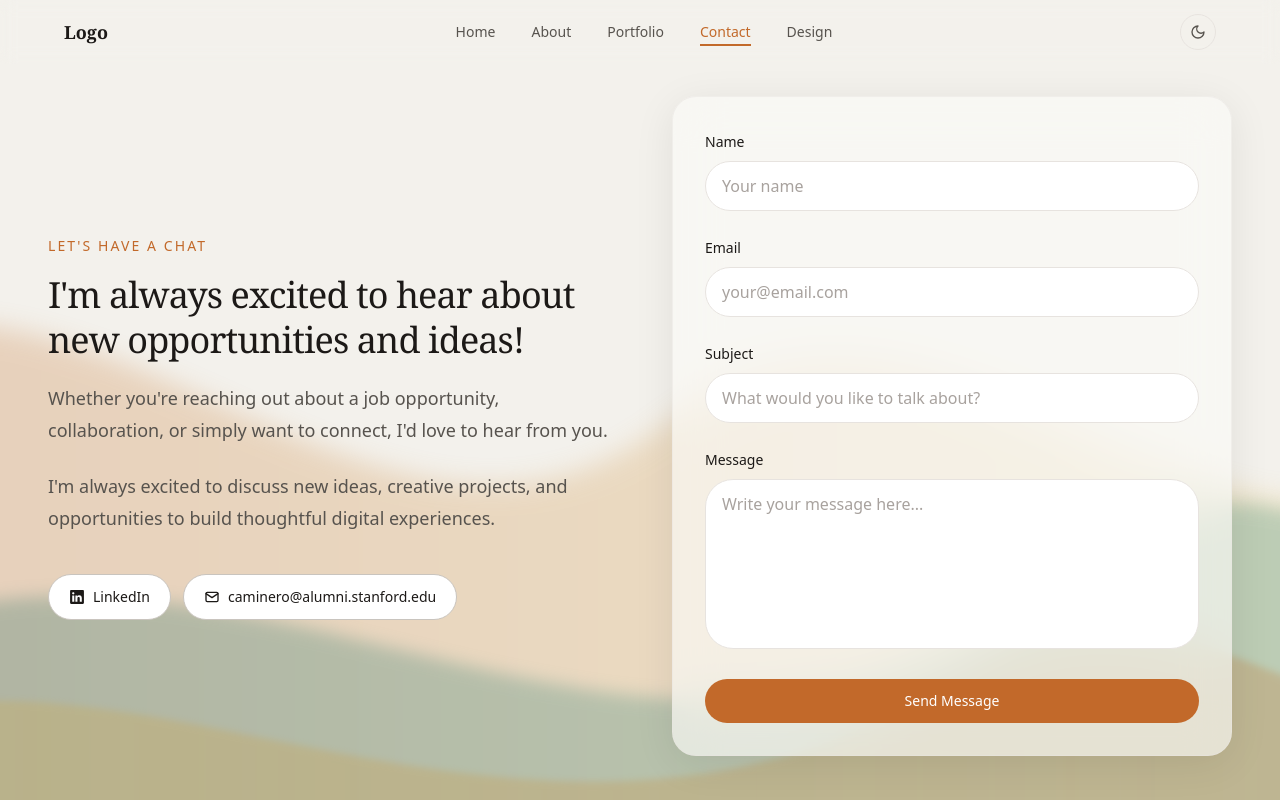
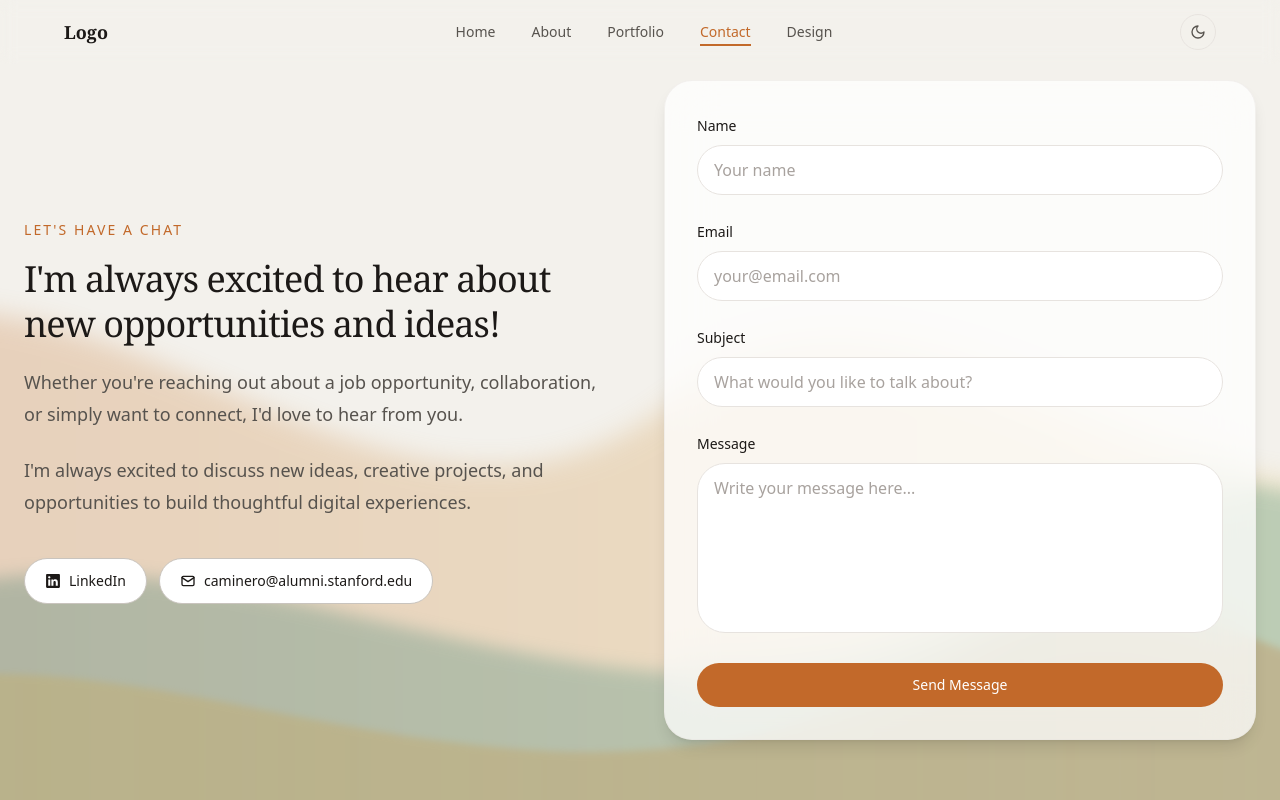
Before and after one commit to nerdboy626/portfolio, a Next.js app: page /contact in a window 1280 px wide. Shown: the top 800 px of the page. Built offline with nearby package versions, Linux system fonts and the light colour scheme.

Commit message:
style: make contact page styling consistent with rest of the site

```diff
--- a/src/app/components/Hero.tsx
+++ b/src/app/components/Hero.tsx
@@ -22,7 +22,7 @@ export default function Hero() {
       {/* Content */}
       <div
         ref={ref}
-        className="relative z-10 mx-auto flex max-w-6xl flex-col items-center px-6 text-center"
+        className="container relative z-10 flex flex-col items-center text-center"
       >
         <p
           className={`mb-4 text-sm font-medium uppercase tracking-[0.15em] text-foreground-subtle ${fadeUpClass(isVisible, "delay-50", "translate-y-16")}`}
--- a/src/app/contact/components/ContactForm.tsx
+++ b/src/app/contact/components/ContactForm.tsx
@@ -75,7 +75,7 @@ export default function ContactForm({ isVisible }: ContactFormProps) {
         "translate-y-24",
       )}`}
     >
-      <div className="rounded-3xl border border-border/50 bg-background/65 p-8 shadow-[0_8px_40px_rgba(0,0,0,0.08)] backdrop-blur-xl">
+      <div className="rounded-[28px] border border-border/50 bg-card/75 p-6 md:p-8 shadow-lg backdrop-blur-xl">
         <form onSubmit={handleSubmit} className="flex flex-col gap-6">
           <div>
             <label htmlFor="name">Name</label>
--- a/src/app/contact/page.tsx
+++ b/src/app/contact/page.tsx
@@ -17,10 +17,10 @@ export default function ContactPage() {
       {/* content */}
       <div
         ref={ref}
-        className="relative z-10 mx-auto flex min-h-screen w-full max-w-7xl flex-col items-center justify-center gap-16 px-6 py-24 lg:flex-row lg:px-12"
+        className="container relative z-10 flex min-h-screen flex-col justify-center gap-16 py-20 lg:flex-row lg:items-center"
       >
         <div
-          className={`w-full max-w-2xl ${fadeUpClass(isVisible, "delay-50", "translate-y-24")}`}
+          className={`w-full max-w-xl ${fadeUpClass(isVisible, "delay-50", "translate-y-24")}`}
         >
           <p className="mb-3 text-sm font-medium uppercase tracking-[0.15em] text-primary">
             Let's Have a Chat
--- a/src/app/globals.css
+++ b/src/app/globals.css
@@ -218,6 +218,26 @@
   label {
     @apply text-sm font-medium text-foreground;
   }
+
+  /* Override default styles for autofill in webkit browsers (Chrome, Safari) */
+  input:-webkit-autofill,
+  input:-webkit-autofill:hover,
+  input:-webkit-autofill:focus,
+  select:-webkit-autofill,
+  select:-webkit-autofill:hover,
+  select:-webkit-autofill:focus,
+  textarea:-webkit-autofill,
+  textarea:-webkit-autofill:hover,
+  textarea:-webkit-autofill:focus {
+    -webkit-text-fill-color: var(--foreground);
+    -webkit-box-shadow: 0 0 0px 1000px var(--card) inset;
+
+    transition: background-color 9999s ease-in-out 0s;
+
+    caret-color: var(--foreground);
+
+    border-color: var(--border);
+  }
 }
 
 @layer components {
@@ -251,6 +271,58 @@
 
   .section {
     @apply py-12;
+  }
+
+  .toast-base {
+    @apply rounded-2xl border shadow-lg backdrop-blur-md;
+
+    background: var(--card) !important;
+    border-color: var(--border) !important;
+    color: var(--foreground) !important;
+
+    padding: 1rem !important;
+
+    box-shadow: var(--shadow-lg) !important;
+  }
+
+  .toast-title {
+    @apply font-medium;
+    color: var(--foreground) !important;
+  }
+
+  .toast-description {
+    color: var(--foreground-muted) !important;
+  }
+
+  .toast-success {
+    border-left: 4px solid var(--success) !important;
+  }
+
+  .toast-error {
+    border-left: 4px solid var(--error) !important;
+  }
+
+  .toast-warning {
+    border-left: 4px solid var(--warning) !important;
+  }
+
+  .toast-action {
+    @apply rounded-lg px-3 py-2 text-sm transition-opacity;
+
+    background: var(--primary) !important;
+    color: var(--primary-foreground) !important;
+  }
+
+  .toast-action:hover {
+    opacity: 0.9;
+  }
+
+  .toast-cancel {
+    @apply rounded-lg border px-3 py-2 text-sm;
+
+    background: var(--muted) !important;
+    border-color: var(--border) !important;
+    color: var(--foreground-muted) !important;
   }
 
   .hero-orb {
--- a/src/app/layout.tsx
+++ b/src/app/layout.tsx
@@ -20,7 +20,23 @@ export default function RootLayout({
         <Navbar />
         <main>{children}</main>
         <Footer />
-        <Toaster richColors position="top-right" />
+        <Toaster
+          position="top-right"
+          expand
+          closeButton
+          toastOptions={{
+            classNames: {
+              toast: "toast-base",
+              title: "toast-title",
+              description: "toast-description",
+              actionButton: "toast-action",
+              cancelButton: "toast-cancel",
+              success: "toast-success",
+              error: "toast-error",
+              warning: "toast-warning",
+            },
+          }}
+        />
       </body>
     </html>
   );
```
